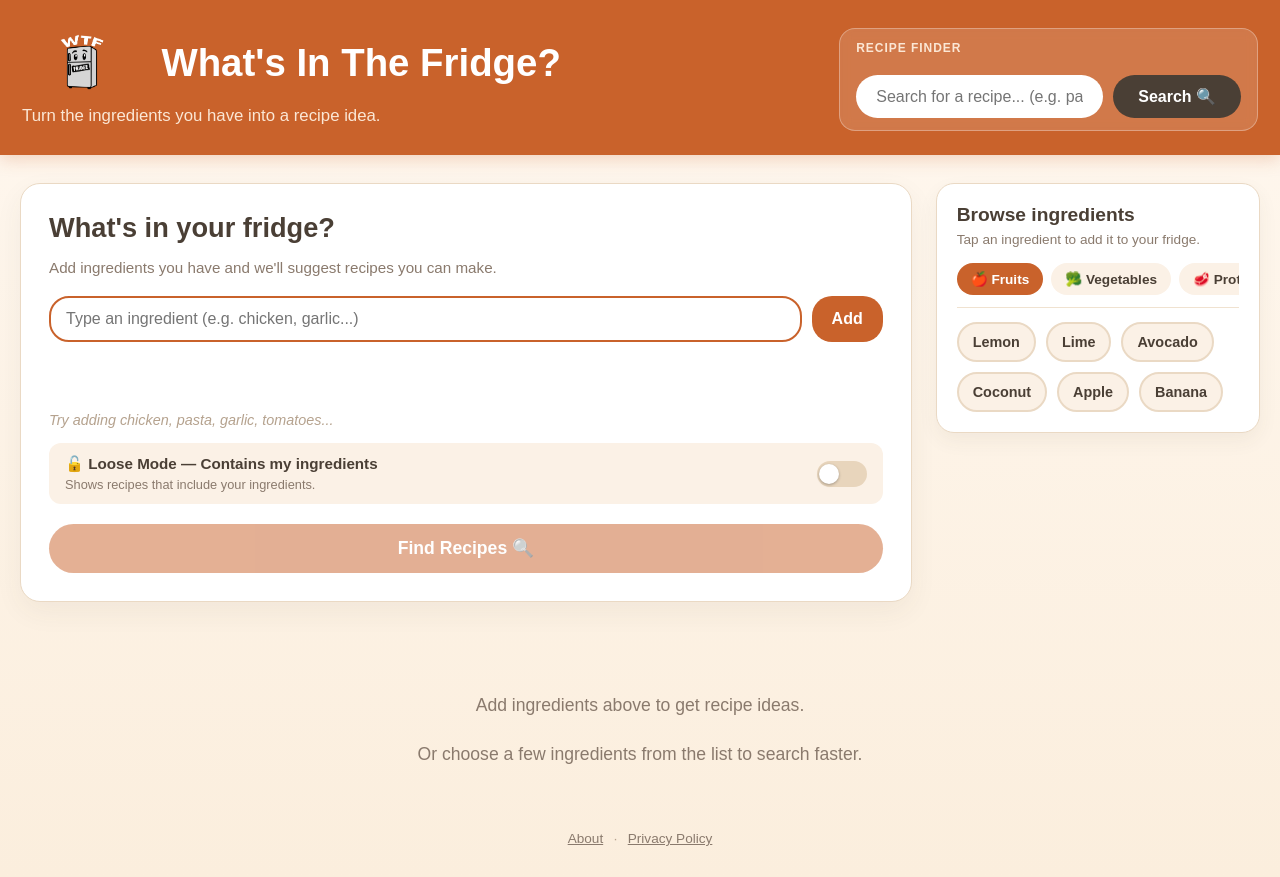
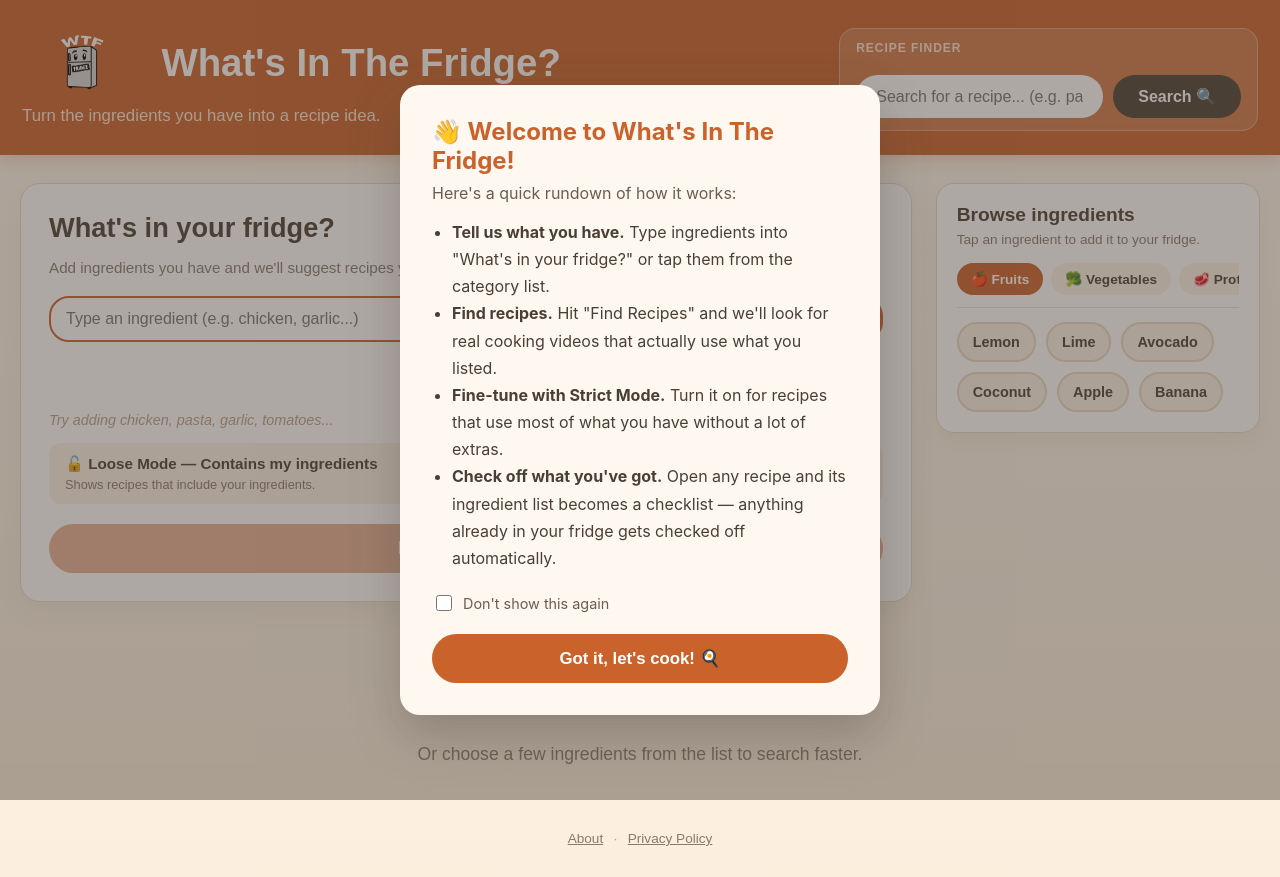
Before and after one commit to WhatsInTheFridge1/WhatsInTheFridge1.github.io, a React (Create React App) app in the folder recipe-app/frontend/: page / in a window 1280 px wide. Built offline with nearby package versions, Linux system fonts and the light colour scheme.

Commit message:
added spinning wheel

```diff
--- a/recipe-app/frontend/src/App.js
+++ b/recipe-app/frontend/src/App.js
@@ -4,6 +4,7 @@ import VideoCard from './components/VideoCard';
 import RecipeDetail from './components/RecipeDetail';
 import IngredientSearch from './components/IngredientSearch';
 import CategoryBrowser from './components/CategoryBrowser';
+import WelcomeModal from './components/WelcomeModal';
 import useIsMobile from './useIsMobile';
 import logo from './WTF.png'; // <-- put WTF.png inside src/ (next to App.js) and import it like this
 
@@ -45,6 +46,13 @@ function App() {
   const [selectedVideo, setSelectedVideo] = useState(null);
   const [loading, setLoading] = useState(false);
   const [fridgeIngredients, setFridgeIngredients] = useState([]);
+  const [showWelcome, setShowWelcome] = useState(() => {
+    try {
+      return localStorage.getItem('wtf_hide_welcome') !== 'true';
+    } catch (e) {
+      return true;
+    }
+  });
   const isMobile = useIsMobile();
 
   const addIngredient = (ingredient) => {
@@ -114,7 +122,11 @@ function App() {
         animation: fridgeSwing 0.9s ease-in-out infinite;
         transform-origin: left center;
       }
+      @keyframes spin {
+        to { transform: rotate(360deg); }
+      }
     `}</style>
+    {showWelcome && <WelcomeModal onClose={() => setShowWelcome(false)} />}
     <div style={styles.app}>
       <header style={styles.header}>
         <div style={styles.headerTop}>
@@ -170,7 +182,12 @@ function App() {
         />
       ) : (
         <main style={styles.resultsSection}>
-          {loading && <p style={styles.loading}>Finding recipes...</p>}
+          {loading && (
+            <div style={styles.loadingWrap}>
+              <div style={styles.spinner} />
+              <p style={styles.loadingText}>Finding recipes...</p>
+            </div>
+          )}
           <div style={styles.grid}>
             {videos.map(video => (
               <VideoCard key={video.id} video={video} onClick={() => setSelectedVideo(video)} />
@@ -291,11 +308,26 @@ const styles = {
     gap: '20px',
     marginTop: '20px',
   },
-  loading: {
+  loadingWrap: {
+    display: 'flex',
+    flexDirection: 'column',
+    alignItems: 'center',
+    gap: '16px',
+    marginTop: '40px',
+  },
+  spinner: {
+    width: '36px',
+    height: '36px',
+    borderRadius: '50%',
+    border: '4px solid #F0E2D0',
+    borderTopColor: '#C9622B',
+    animation: 'spin 0.8s linear infinite',
+  },
+  loadingText: {
     textAlign: 'center',
     fontSize: '1.2rem',
     color: '#6B5D4F',
-    marginTop: '40px',
+    margin: 0,
   },
   empty: {
     textAlign: 'center',
--- /dev/null
+++ b/recipe-app/frontend/src/components/WelcomeModal.js
@@ -0,0 +1,129 @@
+import React, { useState } from 'react';
+
+function WelcomeModal({ onClose }) {
+  const [dontShowAgain, setDontShowAgain] = useState(false);
+
+  const handleClose = () => {
+    if (dontShowAgain) {
+      try {
+        localStorage.setItem('wtf_hide_welcome', 'true');
+      } catch (e) {
+        // localStorage unavailable (private browsing, etc.) - just close for now
+      }
+    }
+    onClose();
+  };
+
+  return (
+    <div style={styles.overlay}>
+      <div style={styles.card}>
+        <h2 style={styles.title}>👋 Welcome to What's In The Fridge!</h2>
+        <p style={styles.intro}>Here's a quick rundown of how it works:</p>
+
+        <ul style={styles.steps}>
+          <li>
+            <strong>Tell us what you have.</strong> Type ingredients into
+            "What's in your fridge?" or tap them from the category list.
+          </li>
+          <li>
+            <strong>Find recipes.</strong> Hit "Find Recipes" and we'll look
+            for real cooking videos that actually use what you listed.
+          </li>
+          <li>
+            <strong>Fine-tune with Strict Mode.</strong> Turn it on for
+            recipes that use most of what you have without a lot of extras.
+          </li>
+          <li>
+            <strong>Check off what you've got.</strong> Open any recipe and
+            its ingredient list becomes a checklist — anything already in
+            your fridge gets checked off automatically.
+          </li>
+        </ul>
+
+        <label style={styles.checkboxRow}>
+          <input
+            type="checkbox"
+            checked={dontShowAgain}
+            onChange={(e) => setDontShowAgain(e.target.checked)}
+            style={styles.checkbox}
+          />
+          Don't show this again
+        </label>
+
+        <button onClick={handleClose} style={styles.closeButton}>
+          Got it, let's cook! 🍳
+        </button>
+      </div>
+    </div>
+  );
+}
+
+const styles = {
+  overlay: {
+    position: 'fixed',
+    top: 0,
+    left: 0,
+    right: 0,
+    bottom: 0,
+    backgroundColor: 'rgba(74,63,53,0.45)',
+    display: 'flex',
+    alignItems: 'center',
+    justifyContent: 'center',
+    zIndex: 2000,
+    padding: '20px',
+  },
+  card: {
+    backgroundColor: '#FFF8F0',
+    borderRadius: '20px',
+    padding: '32px',
+    maxWidth: '480px',
+    width: '100%',
+    boxSizing: 'border-box',
+    boxShadow: '0 20px 50px rgba(74,63,53,0.3)',
+    maxHeight: '90vh',
+    overflowY: 'auto',
+  },
+  title: {
+    fontSize: '1.5rem',
+    color: '#C9622B',
+    margin: '0 0 8px',
+  },
+  intro: {
+    color: '#6B5D4F',
+    margin: '0 0 16px',
+  },
+  steps: {
+    margin: '0 0 20px',
+    paddingLeft: '20px',
+    color: '#4A3F35',
+    lineHeight: '1.7',
+  },
+  checkboxRow: {
+    display: 'flex',
+    alignItems: 'center',
+    gap: '8px',
+    color: '#6B5D4F',
+    fontSize: '0.9rem',
+    marginBottom: '20px',
+    cursor: 'pointer',
+  },
+  checkbox: {
+    width: '16px',
+    height: '16px',
+    cursor: 'pointer',
+    accentColor: '#7A9B76',
+  },
+  closeButton: {
+    width: '100%',
+    padding: '14px',
+    borderRadius: '25px',
+    border: 'none',
+    backgroundColor: '#C9622B',
+    color: 'white',
+    fontSize: '1.05rem',
+    fontWeight: 'bold',
+    cursor: 'pointer',
+  },
+};
+
+export default WelcomeModal;
```
